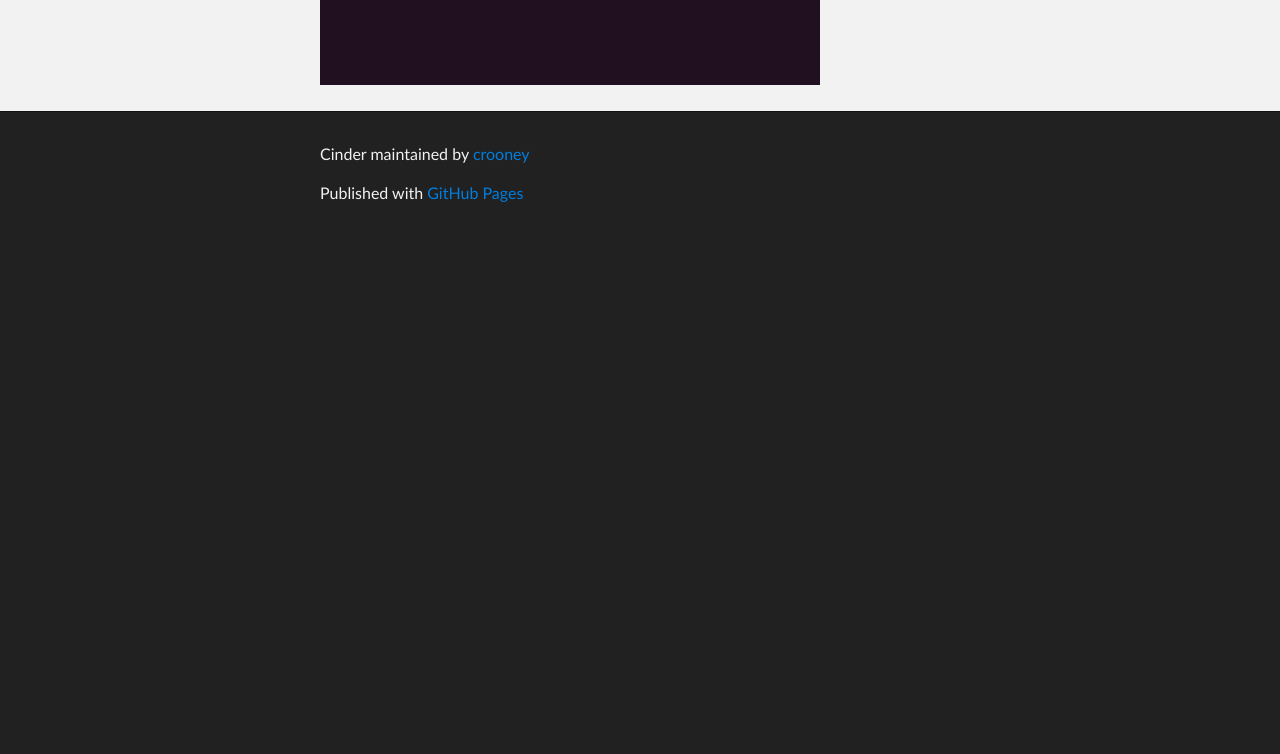
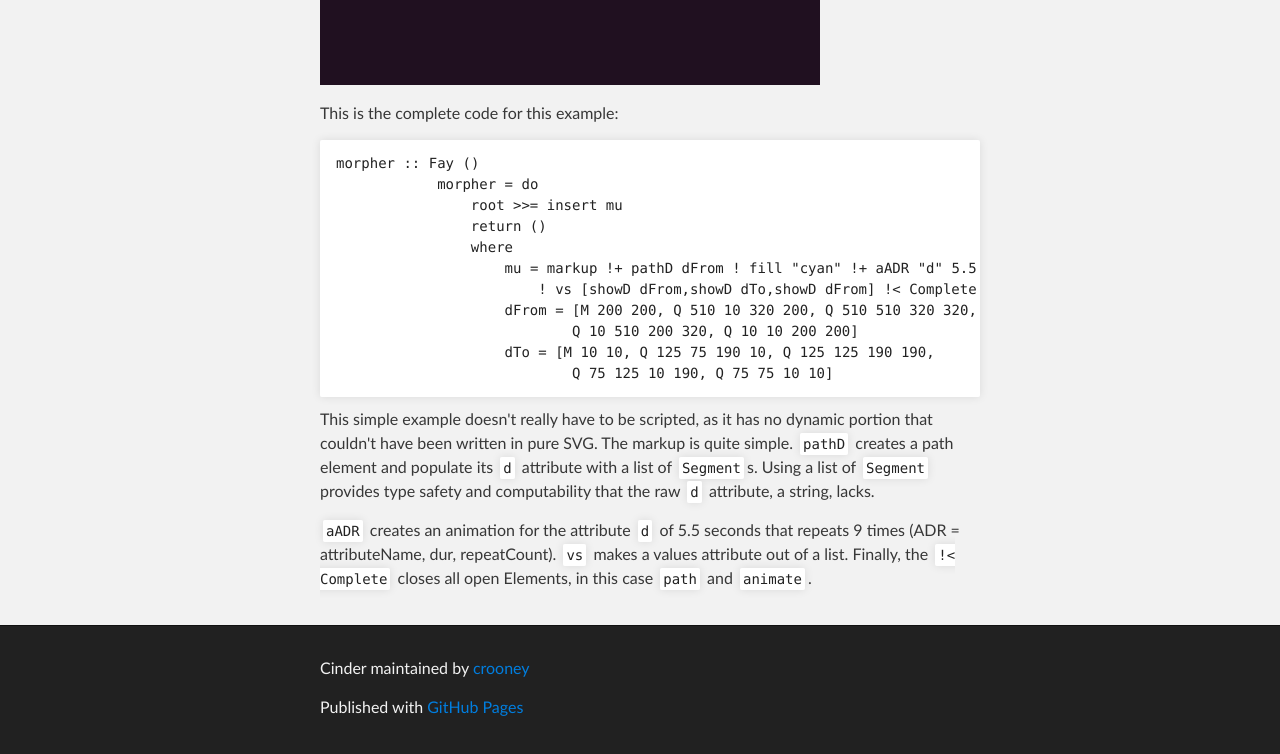
Before and after one commit to crooney/cinder, a plain HTML site: page morph.html in a window 1280 px wide. Shown: the part 760-1514 px from the top of the page. Before the commit the page ends 1000 px from the top, so only its background shows below. Drawn offline with Linux system fonts and the light colour scheme.

Commit message:
add explanation

```diff
--- a/morph.html
+++ b/morph.html
@@ -44,10 +44,23 @@
     <div id="main_content_wrap" class="outer">
         <section id="main_content" class="inner">
             <h3 id="morph-example">Morph Example</h3>
-            <p>TBD: Explain some shit here.</p>
+            <p>Explained below.</p>
             <embed height="500" width="500" id="EXAMPLE" name="EXAMPLE" src="examples/Morpher.svg"/>
 
-
+            <p>This is the complete code for this example:</p>
+            <pre class="sourceCode haskell"><code class="sourceCode haskell"><span class="ot">morpher ::</span> <span class="dt">Fay</span> ()
+            morpher <span class="fu">=</span> <span class="kw">do</span>
+                root <span class="fu">&gt;&gt;=</span> insert mu
+                <span class="fu">return</span> ()
+                <span class="kw">where</span>
+                    mu <span class="fu">=</span> markup <span class="fu">!+</span> pathD dFrom <span class="fu">!</span> fill <span class="st">&quot;cyan&quot;</span> <span class="fu">!+</span> aADR <span class="st">&quot;d&quot;</span> <span class="fl">5.5</span> <span class="dv">9</span>
+                        <span class="fu">!</span> vs [showD dFrom,showD dTo,showD dFrom] <span class="fu">!&lt;</span> <span class="dt">Complete</span>
+                    dFrom <span class="fu">=</span> [<span class="dt">M</span> <span class="dv">200</span> <span class="dv">200</span>, <span class="dt">Q</span> <span class="dv">510</span> <span class="dv">10</span> <span class="dv">320</span> <span class="dv">200</span>, <span class="dt">Q</span> <span class="dv">510</span> <span class="dv">510</span> <span class="dv">320</span> <span class="dv">320</span>,
+                            <span class="dt">Q</span> <span class="dv">10</span> <span class="dv">510</span> <span class="dv">200</span> <span class="dv">320</span>, <span class="dt">Q</span> <span class="dv">10</span> <span class="dv">10</span> <span class="dv">200</span> <span class="dv">200</span>]
+                    dTo <span class="fu">=</span> [<span class="dt">M</span> <span class="dv">10</span> <span class="dv">10</span>, <span class="dt">Q</span> <span class="dv">125</span> <span class="dv">75</span> <span class="dv">190</span> <span class="dv">10</span>, <span class="dt">Q</span> <span class="dv">125</span> <span class="dv">125</span> <span class="dv">190</span> <span class="dv">190</span>,
+                            <span class="dt">Q</span> <span class="dv">75</span> <span class="dv">125</span> <span class="dv">10</span> <span class="dv">190</span>, <span class="dt">Q</span> <span class="dv">75</span> <span class="dv">75</span> <span class="dv">10</span> <span class="dv">10</span>]</code></pre>
+            <p>This simple example doesn't really have to be scripted, as it has no dynamic portion that couldn't have been written in pure SVG. The markup is quite simple. <code>pathD</code> creates a path element and populate its <code>d</code> attribute with a list of <code>Segment</code>s. Using a list of <code>Segment</code> provides type safety and computability that the raw <code>d</code> attribute, a string, lacks.</p>
+            <p><code>aADR</code> creates an animation for the attribute <code>d</code> of 5.5 seconds that repeats 9 times (ADR = attributeName, dur, repeatCount). <code>vs</code> makes a values attribute out of a list. Finally, the <code>!&lt; Complete</code> closes all open Elements, in this case <code>path</code> and <code>animate</code>.</p>
         </section>
     </div>
 
```
Also changed, not shown: 1 other file.
